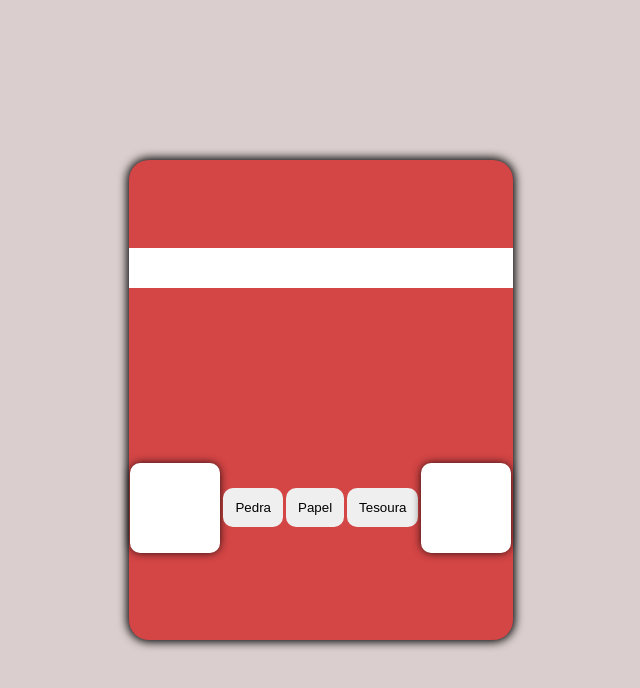
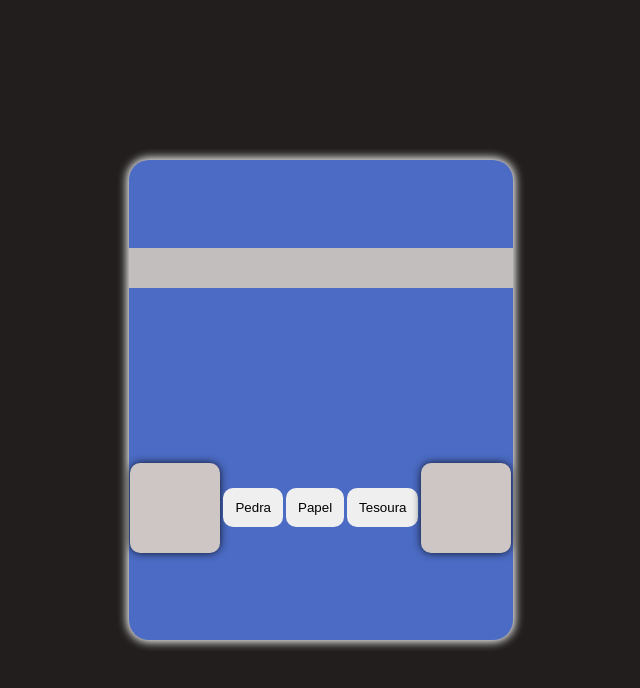
Before and after one commit to Zezinhotwo/PedaPapelTesoura, a plain HTML site: page index.html in a window 1280 px wide. Shown: the whole page, without its empty margins (319-959 px from the left). Drawn offline with Linux system fonts and the light colour scheme.

Commit message:
Coloquei o style como Black

```diff
--- a/style.css
+++ b/style.css
@@ -7,7 +7,7 @@
 }
 
 .content {
-    background-color: rgb(219, 206, 206);
+    background-color: rgb(34, 30, 30);
     height: 100vh;
     width: 100%;
 
@@ -19,11 +19,11 @@
 }
 
 .caixa {
-    background-color: rgb(212, 69, 69);
+    background-color: rgb(75, 107, 196);
     height: 60%;
     width: 30%;
     border-radius: 20px;
-    box-shadow: 0px 0px 10px 2px black;
+    box-shadow: 0px 0px 10px 2px rgb(255, 255, 255);
 
     display: flex;
     justify-content: space-around;
@@ -32,7 +32,7 @@
 
 }
 #pontosP ,#pontosC {
-    background-color: rgb(255, 255, 255);
+    background-color: rgb(206, 197, 197);
     height: 90px;
     width: 90px;
     border-radius: 10px;
@@ -56,7 +56,7 @@ button{
     flex-direction: row ;
 
 }.result{
-    background-color: white;
+    background-color: rgb(194, 190, 190);
     text-align: center;
     padding: 20px;
 }
```
